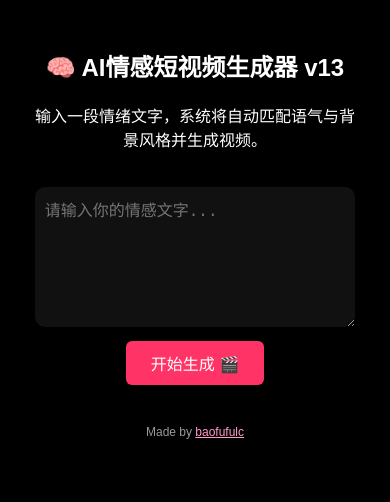
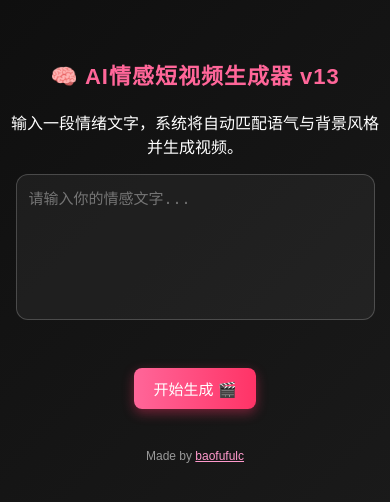
Before and after one commit to baofufulc/ai-video-maker, a plain HTML site: page index.html in a window 390 px wide. Drawn offline with Linux system fonts and the light colour scheme.

Commit message:
Update style.css

```diff
--- a/style.css
+++ b/style.css
@@ -1,42 +1,125 @@
+/* === 全局基础样式 === */
 body {
-  font-family: "Microsoft YaHei", sans-serif;
-  background: black;
-  color: white;
+  font-family: "Microsoft YaHei", "PingFang SC", sans-serif;
+  background: linear-gradient(135deg, #0f0f0f, #1a1a1a);
+  color: #fff;
   text-align: center;
-  padding: 20px;
+  padding: 40px 10px;
+  margin: 0;
 }
 
+/* 标题样式 */
+h2 {
+  font-size: 28px;
+  color: #ff6699;
+  margin-bottom: 20px;
+  letter-spacing: 1px;
+  animation: fadeIn 1s ease-in-out;
+}
+
+/* 文本输入框 */
 textarea {
   width: 90%;
-  height: 120px;
-  margin-top: 20px;
-  border-radius: 10px;
-  padding: 10px;
+  height: 140px;
+  margin: 15px auto;
+  border-radius: 12px;
+  border: 1px solid rgba(255, 255, 255, 0.2);
+  background: rgba(255, 255, 255, 0.05);
+  color: #fff;
   font-size: 16px;
-  background: #111;
-  color: white;
-  border: none;
+  padding: 12px;
+  outline: none;
+  resize: none;
+  transition: all 0.3s ease;
+  display: block;
 }
 
-button {
-  margin-top: 10px;
-  padding: 10px 25px;
-  border: none;
-  border-radius: 6px;
-  background-color: #ff3366;
-  color: white;
-  font-size: 16px;
-  cursor: pointer;
+textarea:focus {
+  border-color: #ff6699;
+  background: rgba(255, 255, 255, 0.1);
+  box-shadow: 0 0 8px rgba(255, 102, 153, 0.6);
 }
 
-video {
-  width: 90%;
-  border-radius: 10px;
-  margin-top: 20px;
-  box-shadow: 0 0 20px rgba(255,255,255,0.2);
+/* 生成按钮 */
+button {
+  margin-top: 15px;
+  padding: 12px 30px;
+  border: none;
+  border-radius: 8px;
+  background: linear-gradient(90deg, #ff6699, #ff3366);
+  color: white;
+  font-size: 17px;
+  cursor: pointer;
+  transition: all 0.3s ease;
+  box-shadow: 0 4px 12px rgba(255, 51, 102, 0.4);
 }
 
+button:hover {
+  transform: scale(1.05);
+  box-shadow: 0 6px 18px rgba(255, 102, 153, 0.6);
+}
+
+/* 视频播放器 */
+video {
+  width: 92%;
+  border-radius: 12px;
+  margin-top: 25px;
+  box-shadow: 0 0 20px rgba(255, 255, 255, 0.15);
+  display: none;
+}
+
+/* 状态提示文字 */
 #status {
-  margin-top: 15px;
+  margin-top: 20px;
+  font-size: 15px;
   color: #ff99cc;
+  animation: fadeIn 0.8s ease;
 }
+
+/* 下载按钮 */
+a#downloadLink {
+  display: none;
+  text-decoration: none;
+  color: white;
+  background: linear-gradient(90deg, #00c9ff, #92fe9d);
+  padding: 10px 25px;
+  border-radius: 8px;
+  font-weight: bold;
+  margin-top: 20px;
+  display: inline-block;
+  transition: all 0.3s ease;
+}
+
+a#downloadLink:hover {
+  transform: scale(1.05);
+  box-shadow: 0 4px 10px rgba(0, 201, 255, 0.4);
+}
+
+/* 响应式适配（手机端优化） */
+@media (max-width: 600px) {
+  h2 {
+    font-size: 22px;
+  }
+
+  textarea {
+    height: 120px;
+    font-size: 15px;
+  }
+
+  button {
+    font-size: 15px;
+    padding: 10px 20px;
+  }
+}
+
+/* 动画效果 */
+@keyframes fadeIn {
+  from {
+    opacity: 0;
+    transform: translateY(10px);
+  }
+  to {
+    opacity: 1;
+    transform: translateY(0);
+  }
+}
```
